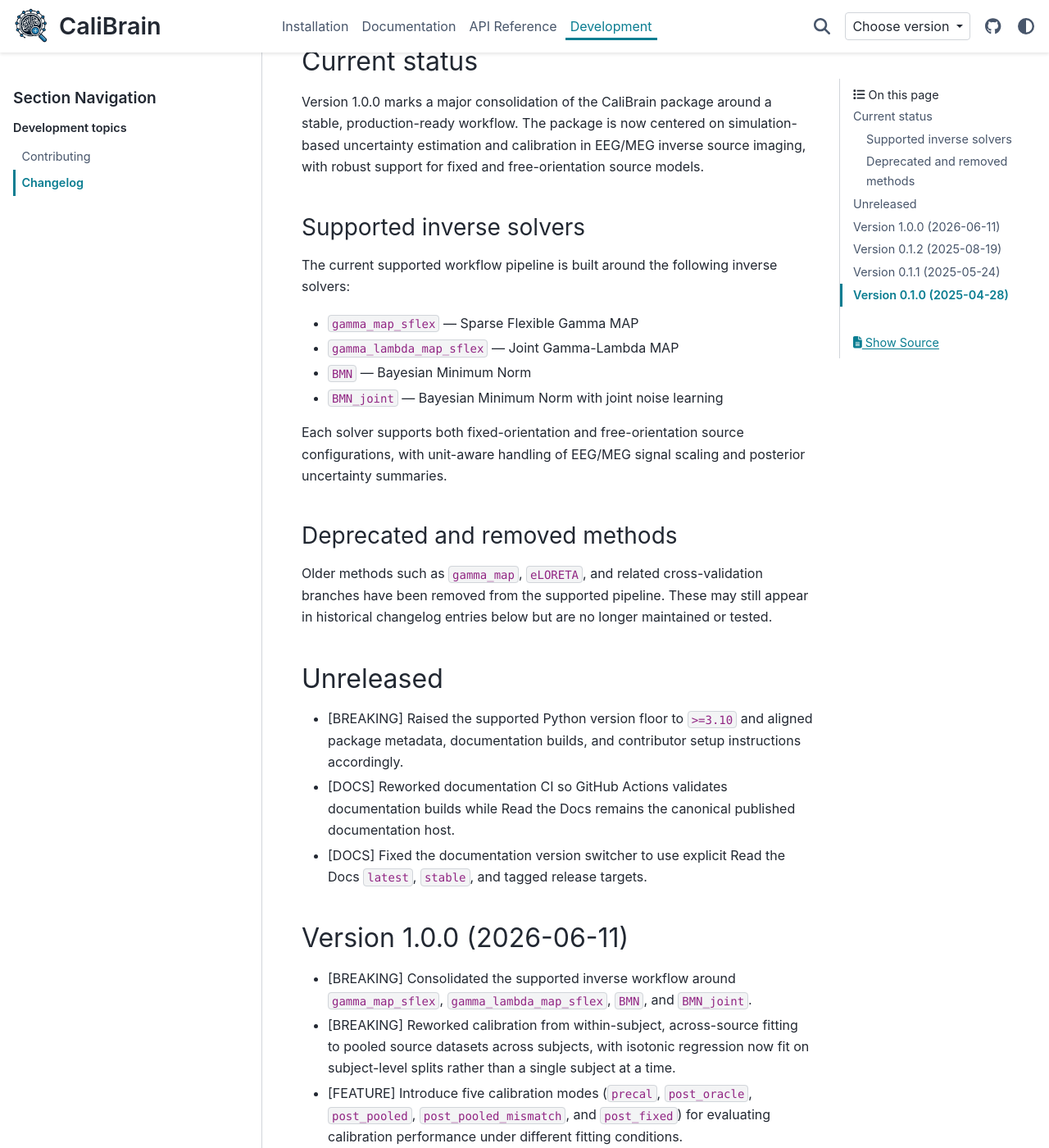
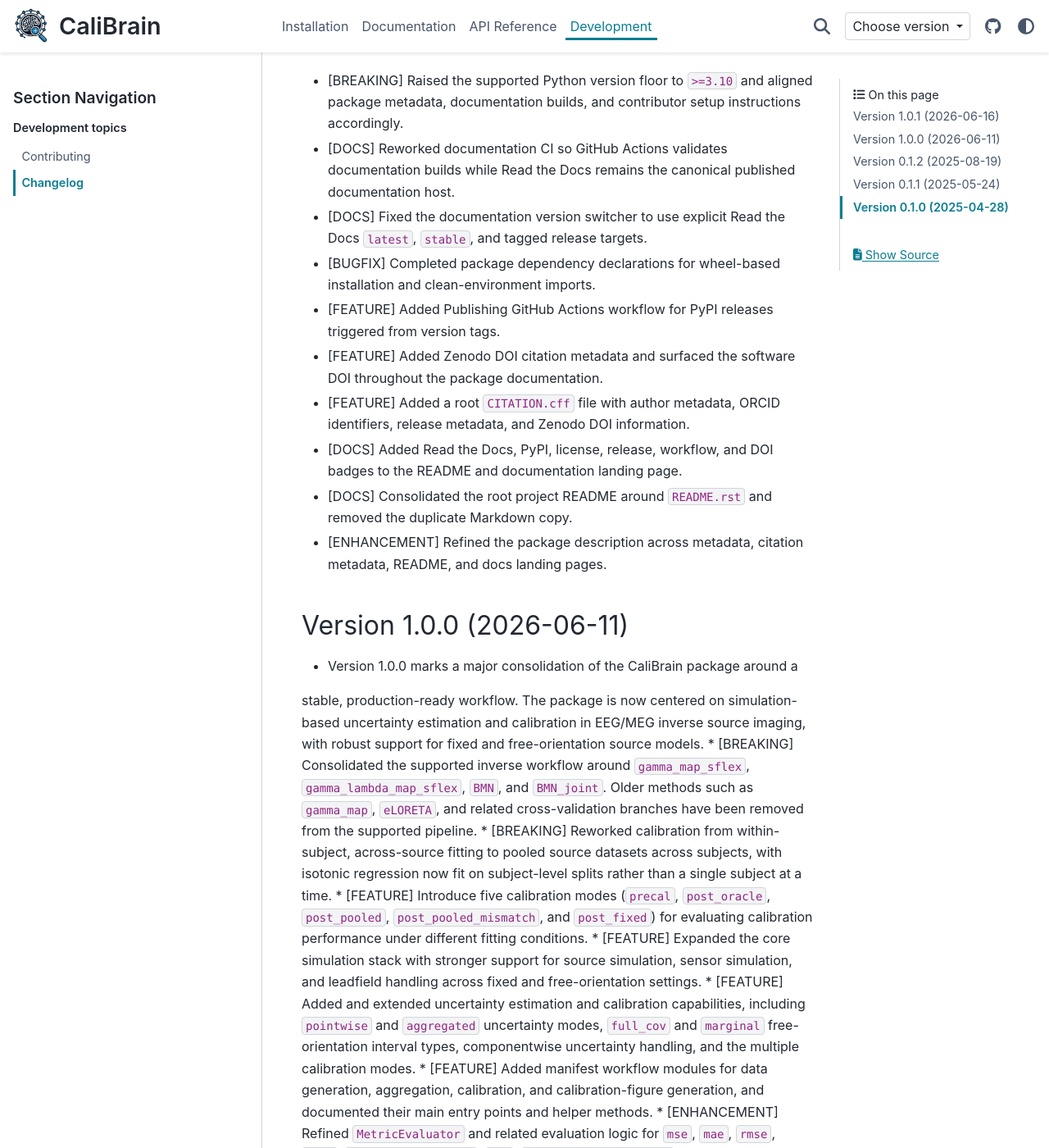
Before and after one commit to braindatalab/CaliBrain, a Sphinx documentation site: the page built from docs/source/development/changelog.rst, in a window 1280 px wide and 1400 px high, scrolled down 433 px. Shown: the whole window at 82% size. Built offline with Sphinx 7.4.7 and the PyData theme 0.15.4, drawn with Linux system fonts in a browser that asks for light colours; pages that are not in the unit, such as notebooks, are missing from menus; comment, search, counter and statistics services are not loaded; some of the changed text lies outside the part shown.

Commit message:
feat: add CITATION.cff for Zenodo DOI and author metadata; update LICENSE and README for copyright and citation details

```diff
--- a/docs/source/conf.py
+++ b/docs/source/conf.py
@@ -12,7 +12,7 @@
 import calibrain
 
 project = 'CaliBrain'
-copyright = '2025, Mohammad Orabe, Ismail Huseynov, Srikantan Nagarajan, Stefan Haufe'
+copyright = '2026, Mohammad Orabe'
 author = 'Mohammad Orabe, Ismail Huseynov, Srikantan Nagarajan, Stefan Haufe'
 release = calibrain.__version__
 version = release
--- a/docs/source/development/changelog.rst
+++ b/docs/source/development/changelog.rst
@@ -1,56 +1,35 @@
 Changelog
 =========
 
-This document records notable changes to the CaliBrain project.
+This document records notable changes to the CaliBrain package.
 
 .. note::
+    This page summarizes notable package, workflow, and documentation changes.
 
-   This page is kept as a historical record. Older entries describe earlier
-   package states and may mention methods or workflow paths that are no longer
-   part of the current supported pipeline.
-
-Current status
---------------
-
-Version 1.0.0 marks a major consolidation of the CaliBrain package around a
-stable, production-ready workflow. The package is now centered on simulation-based
-uncertainty estimation and calibration in EEG/MEG inverse source imaging, with
-robust support for fixed and free-orientation source models.
-
-Supported inverse solvers
-~~~~~~~~~~~~~~~~~~~~~~~~~
-
-The current supported workflow pipeline is built around the following inverse
-solvers:
-
-* ``gamma_map_sflex`` — Sparse Flexible Gamma MAP
-* ``gamma_lambda_map_sflex`` — Joint Gamma-Lambda MAP
-* ``BMN`` — Bayesian Minimum Norm
-* ``BMN_joint`` — Bayesian Minimum Norm with joint noise learning
-
-Each solver supports both fixed-orientation and free-orientation source
-configurations, with unit-aware handling of EEG/MEG signal scaling and posterior
-uncertainty summaries.
-
-Deprecated and removed methods
-~~~~~~~~~~~~~~~~~~~~~~~~~~~~~~
-
-Older methods such as ``gamma_map``, ``eLORETA``, and related cross-validation
-branches have been removed from the supported pipeline. These may still appear
-in historical changelog entries below but are no longer maintained or tested.
-
-Unreleased
-----------
+Version 1.0.1 (2026-06-16)
+--------------------------
 
 *   [BREAKING] Raised the supported Python version floor to ``>=3.10`` and aligned package metadata, documentation builds, and contributor setup instructions accordingly.
 *   [DOCS] Reworked documentation CI so GitHub Actions validates documentation builds while Read the Docs remains the canonical published documentation host.
 *   [DOCS] Fixed the documentation version switcher to use explicit Read the Docs ``latest``, ``stable``, and tagged release targets.
+*   [BUGFIX] Completed package dependency declarations for wheel-based installation and clean-environment imports.
+*   [FEATURE] Added Publishing GitHub Actions workflow for PyPI releases triggered from version tags.
+*   [FEATURE] Added Zenodo DOI citation metadata and surfaced the software DOI throughout the package documentation.
+*   [FEATURE] Added a root ``CITATION.cff`` file with author metadata, ORCID identifiers, release metadata, and Zenodo DOI information.
+*   [DOCS] Added Read the Docs, PyPI, license, release, workflow, and DOI badges to the README and documentation landing page.
+*   [DOCS] Consolidated the root project README around ``README.rst`` and removed the duplicate Markdown copy.
+*   [ENHANCEMENT] Refined the package description across metadata, citation metadata, README, and docs landing pages.
 
 
 Version 1.0.0 (2026-06-11)
 --------------------------
 
-*   [BREAKING] Consolidated the supported inverse workflow around     ``gamma_map_sflex``, ``gamma_lambda_map_sflex``, ``BMN``, and ``BMN_joint``.
+*   Version 1.0.0 marks a major consolidation of the CaliBrain package around a
+stable, production-ready workflow. The package is now centered on simulation-based
+uncertainty estimation and calibration in EEG/MEG inverse source imaging, with
+robust support for fixed and free-orientation source models.
+*   [BREAKING] Consolidated the supported inverse workflow around     ``gamma_map_sflex``, ``gamma_lambda_map_sflex``, ``BMN``, and ``BMN_joint``. Older methods such as ``gamma_map``, ``eLORETA``, and related cross-validation
+branches have been removed from the supported pipeline.
 *   [BREAKING] Reworked calibration from within-subject, across-source fitting to pooled source datasets across subjects, with isotonic regression now fit on subject-level splits rather than a single subject at a time.
 *   [FEATURE] Introduce five calibration modes (``precal``, ``post_oracle``, ``post_pooled``, ``post_pooled_mismatch``, and ``post_fixed``) for evaluating calibration performance under different fitting conditions.
 *   [FEATURE] Expanded the core simulation stack with stronger support for source simulation, sensor simulation, and leadfield handling across fixed and free-orientation settings.
@@ -59,7 +38,6 @@
 *   [ENHANCEMENT] Refined ``MetricEvaluator`` and related evaluation logic for ``mse``, ``mae``, ``rmse``, ``rmae``, ``mean_posterior_std``, ``emd``, ``mean_signed_deviation``, ``mean_absolute_deviation``, ``max_underconfidence_deviation``, and ``max_overconfidence_deviation``.
 *   [BREAKING] Removed the legacy benchmarking class and replaced it with ``DataGenerator``, which wraps solver grids, ``SourceSimulator``, ``SensorSimulator``, ``LeadfieldBuilder``, and posterior-summary generation in a single workflow abstraction.
 *   [BUGFIX] Fixed unit handling and source/sensor projection consistency across the simulation pipeline.
-
 
 
 Version 0.1.2 (2025-08-19)
--- a/pyproject.toml
+++ b/pyproject.toml
@@ -5,7 +5,7 @@
 [project]
 name = "calibrain"
 version = "1.0.0"
-description = "Uncertainty estimation and calibration in EEG/MEG inverse source imaging"
+description = "Simulation-based evaluation of uncertainty estimation and calibration in EEG/MEG inverse source imaging"
 authors = [
     {name = "Mohammad Orabe", email = "orabe.mhd@gmail.com"},
     {name = "Ismail Huseynov", email = "ismailhuseynov6666@gmail.com"},
```
Also changed, not shown: README.rst (+37 -10 lines), docs/source/index.rst (+28 -2 lines), readme.md (deleted, +0 -82 lines), 2 other files.
